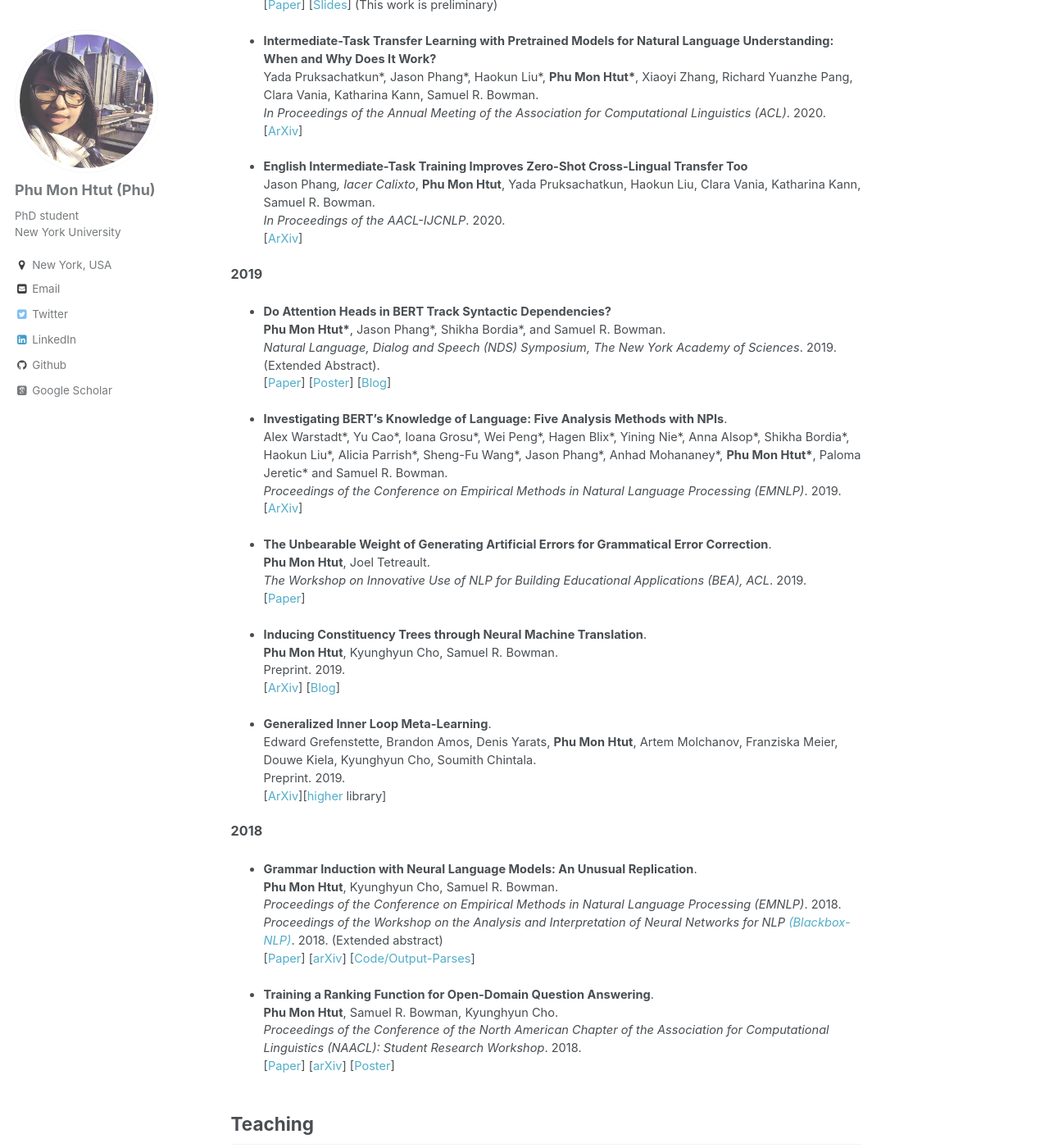
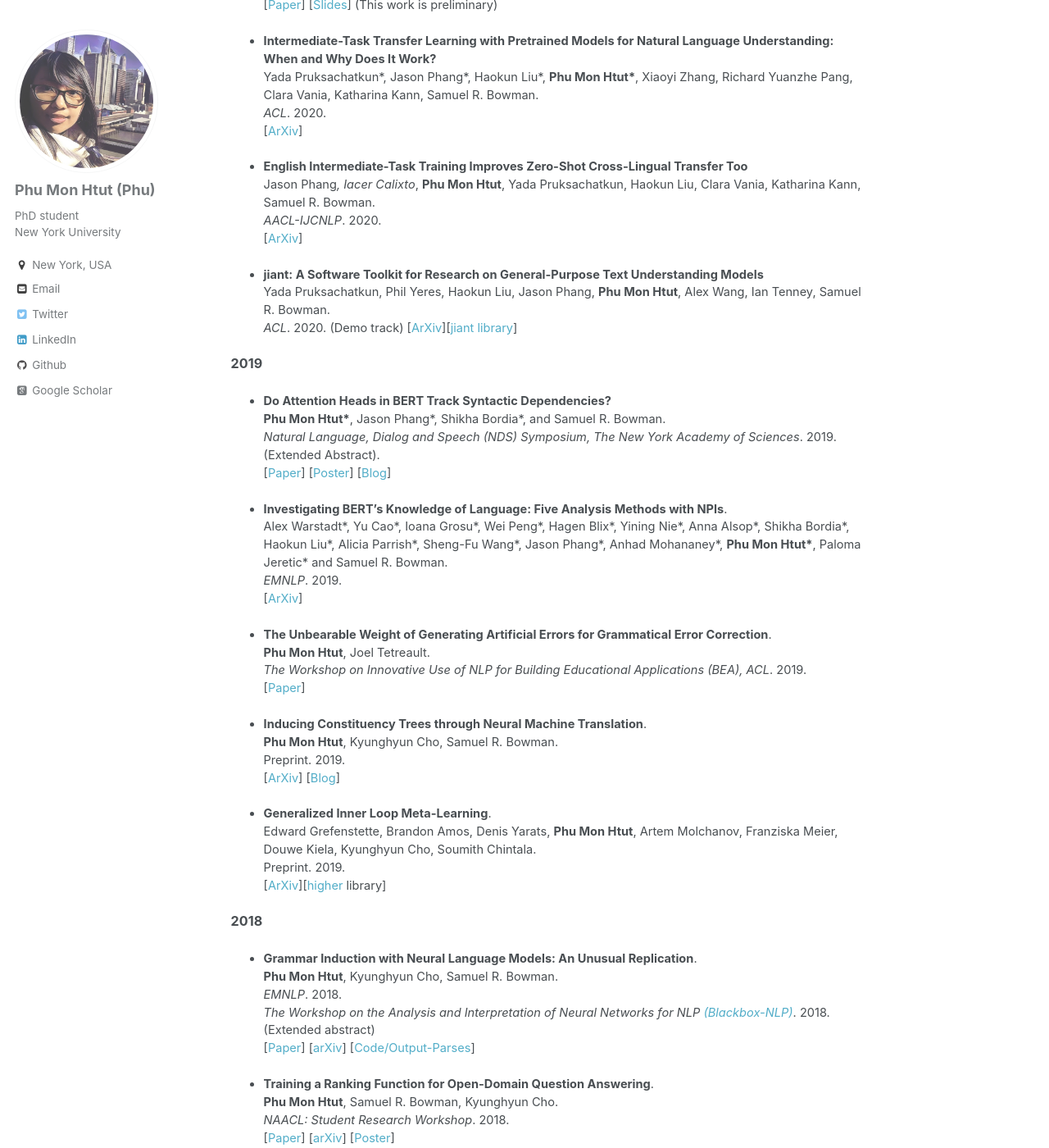
Before and after one commit to phu-pmh/phu-pmh.github.io, a Jekyll site: the page built from _pages/about.md, in a window 1280 px wide and 1400 px high, scrolled down 652 px. Shown: the whole window at 82% size. Built offline with Jekyll 4.4.1, drawn with Linux system fonts in a browser that asks for light colours; some web fonts are replaced.

Commit message:
Update about.md

```diff
--- a/_pages/about.md
+++ b/_pages/about.md
@@ -27,14 +27,18 @@ Publications
 
 * **Intermediate-Task Transfer Learning with Pretrained Models for Natural Language Understanding: When and Why Does It Work?**
   Yada Pruksachatkun\*, Jason Phang\*, Haokun Liu\*, __Phu Mon Htut\*__, Xiaoyi Zhang, Richard Yuanzhe Pang, Clara Vania, Katharina Kann, Samuel R. Bowman.
-  *In Proceedings of the Annual Meeting of the Association for Computational Linguistics (ACL)*. 2020.
+  *ACL*. 2020.
   [[ArXiv](https://arxiv.org/abs/2005.00628)]
 
 * **English Intermediate-Task Training Improves Zero-Shot Cross-Lingual Transfer Too**
   Jason Phang*, Iacer Calixto*, __Phu Mon Htut__, Yada Pruksachatkun, Haokun Liu, Clara Vania, Katharina Kann, Samuel R. Bowman.
-  *In Proceedings of the AACL-IJCNLP*. 2020.
+  *AACL-IJCNLP*. 2020.
   [[ArXiv](https://arxiv.org/pdf/2005.13013.pdf)]
 
+* **jiant: A Software Toolkit for Research on General-Purpose Text Understanding Models**
+  Yada Pruksachatkun, Phil Yeres, Haokun Liu, Jason Phang, __Phu Mon Htut__, Alex Wang, Ian Tenney, Samuel R. Bowman.
+  *ACL*. 2020. (Demo track)
+  [[ArXiv](https://arxiv.org/abs/2003.02249)][[jiant library](https://jiant.info/)]
 
 **2019**
 * **Do Attention Heads in BERT Track Syntactic Dependencies?**
@@ -44,7 +48,7 @@ Publications
 
 * **Investigating BERT’s Knowledge of Language: Five Analysis Methods with NPIs**.
   Alex Warstadt\*, Yu Cao\*, Ioana Grosu\*, Wei Peng\*, Hagen Blix\*, Yining Nie\*, Anna Alsop\*, Shikha Bordia\*, Haokun Liu\*, Alicia Parrish\*, Sheng-Fu Wang\*, Jason Phang\*, Anhad Mohananey\*, __Phu Mon Htut\*__, Paloma Jeretic\* and Samuel R. Bowman.
-  *Proceedings of the Conference on Empirical Methods in Natural Language Processing (EMNLP)*. 2019.
+  *EMNLP*. 2019.
   [[ArXiv](https://arxiv.org/abs/1909.02597)]
 
 * **The Unbearable Weight of Generating Artificial Errors for Grammatical Error Correction**.
@@ -67,13 +71,13 @@ Preprint. 2019.
 **2018**
 * **Grammar Induction with Neural Language Models: An Unusual Replication**.
   __Phu Mon Htut__, Kyunghyun Cho, Samuel R. Bowman.
-  *Proceedings of the Conference on Empirical Methods in Natural Language Processing (EMNLP)*. 2018.
-  *Proceedings of the Workshop on the Analysis and Interpretation of Neural Networks for NLP [(Blackbox-NLP)](https://blackboxnlp.github.io/)*. 2018. (Extended abstract)
+  *EMNLP*. 2018.
+  *The Workshop on the Analysis and Interpretation of Neural Networks for NLP [(Blackbox-NLP)](https://blackboxnlp.github.io/)*. 2018. (Extended abstract)
  [[Paper](https://www.aclweb.org/anthology/D18-1544/)]  [[arXiv](https://arxiv.org/abs/1808.10000)] [[Code/Output-Parses](https://github.com/phu-pmh/PRPN-Analysis)]
 
 * **Training a Ranking Function for Open-Domain Question Answering**.
   __Phu Mon Htut__, Samuel R. Bowman, Kyunghyun Cho.
-  *Proceedings of the Conference of the North American Chapter of the Association for Computational Linguistics (NAACL): Student Research Workshop*. 2018.
+  *NAACL: Student Research Workshop*. 2018.
   [[Paper](http://aclweb.org/anthology/N18-4017)]  [[arXiv](https://arxiv.org/abs/1804.04264)] [[Poster](/publications/2018NAACL/NAACL_poster_v3.pdf)]
 
 
```
Also changed, not shown: other parts of _pages/about.md (+1 -1 lines).
